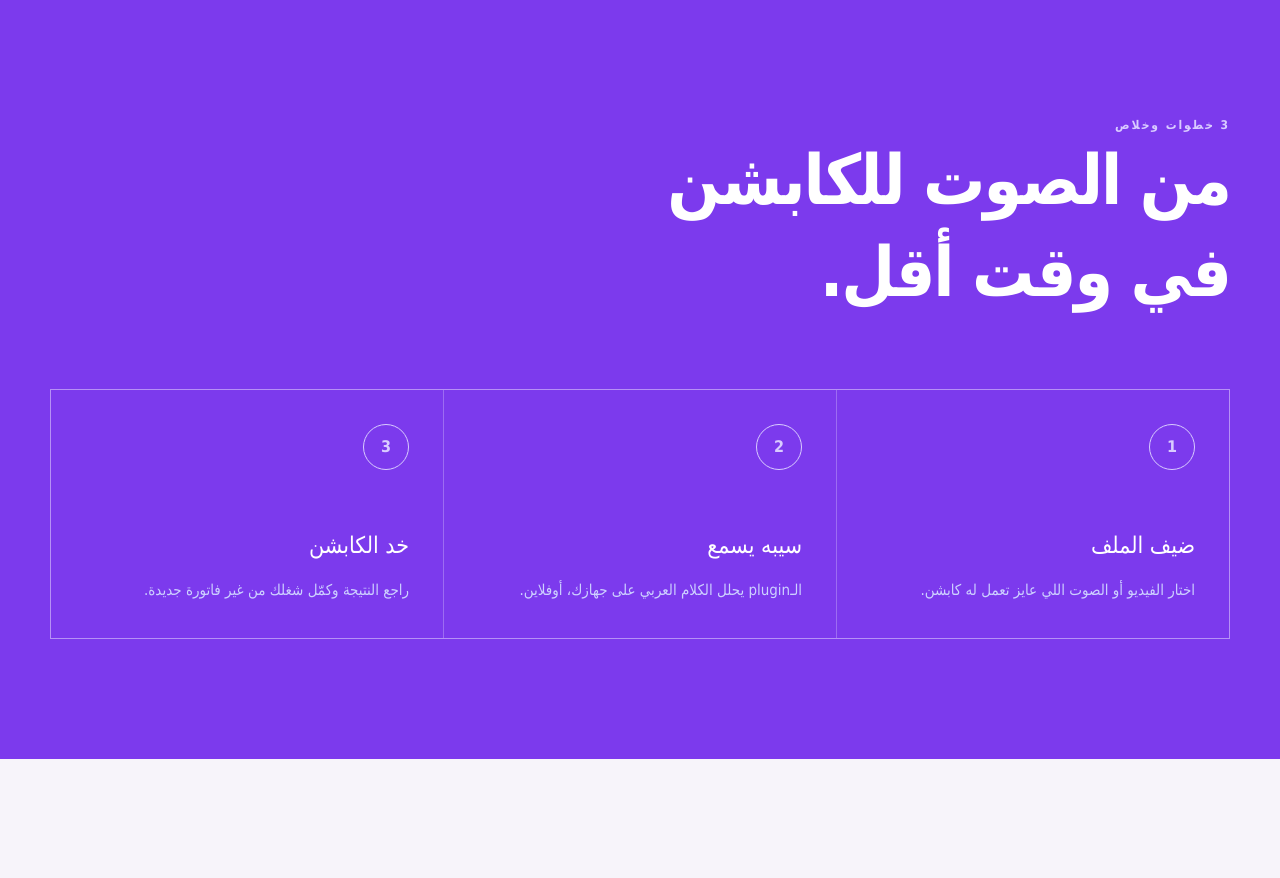
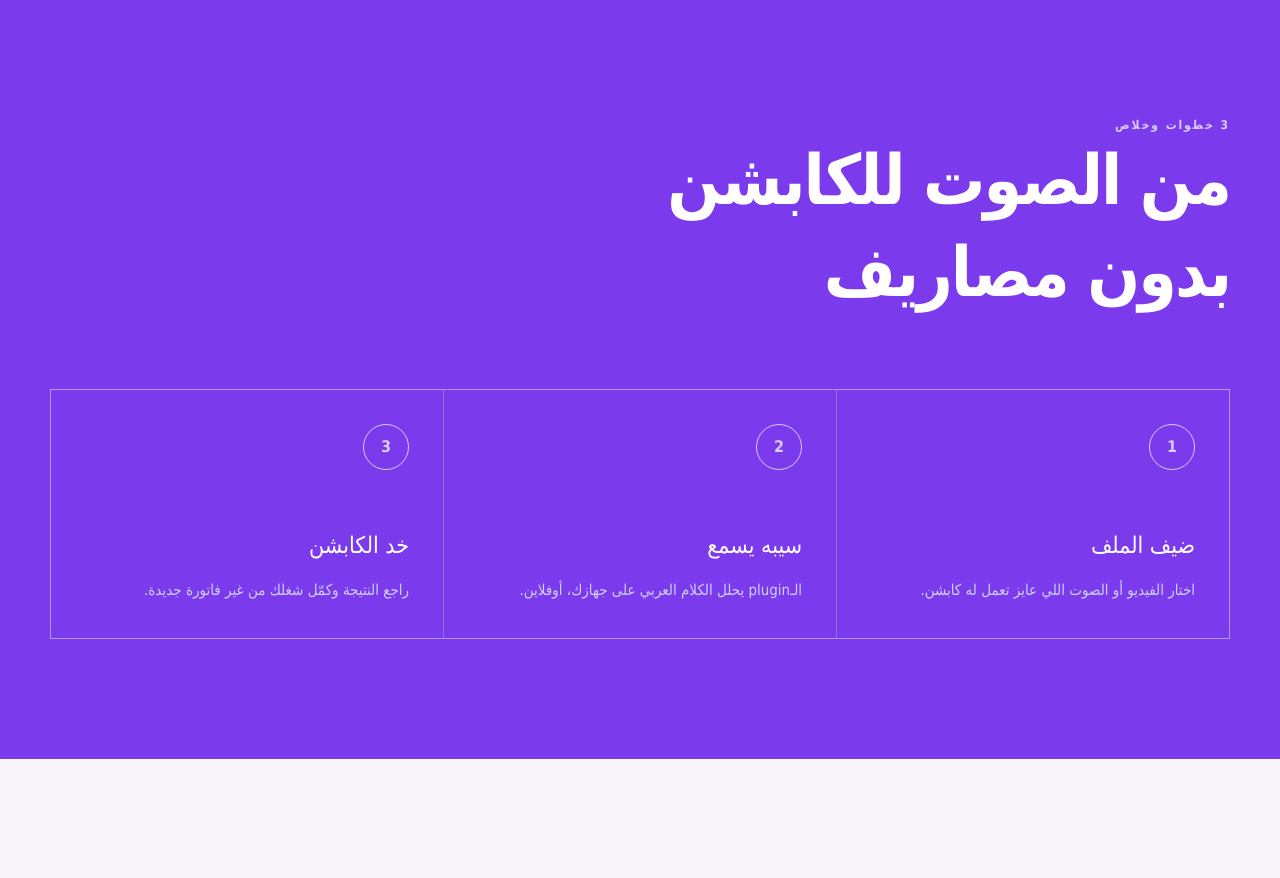
Before and after one commit to mostafaelkordy801-byte/drkordy-arabic-autocaption, a Next.js app: page / in a window 1280 px wide. Shown: the part 1900-2778 px from the top of the page. Built offline with nearby package versions, Linux system fonts and the light colour scheme; a web font is replaced by a local one.

Commit message:
Update audio to captions headline

```diff
--- a/app/page.tsx
+++ b/app/page.tsx
@@ -77,7 +77,7 @@ export default function Home() {
       <section className="stepsWrap">
         <div className="section shell">
           <p className="kicker light">3 خطوات وخلاص</p>
-          <h2 className="lightTitle">من الصوت للكابشن<br />في وقت أقل.</h2>
+          <h2 className="lightTitle">من الصوت للكابشن<br />بدون مصاريف</h2>
           <div className="steps">
             <div><b>1</b><h3>ضيف الملف</h3><p>اختار الفيديو أو الصوت اللي عايز تعمل له كابشن.</p></div>
             <div><b>2</b><h3>سيبه يسمع</h3><p>الـplugin يحلل الكلام العربي على جهازك، أوفلاين.</p></div>
```
